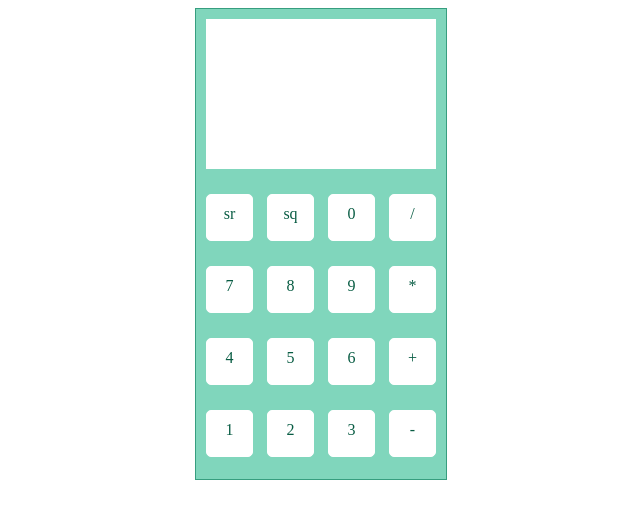
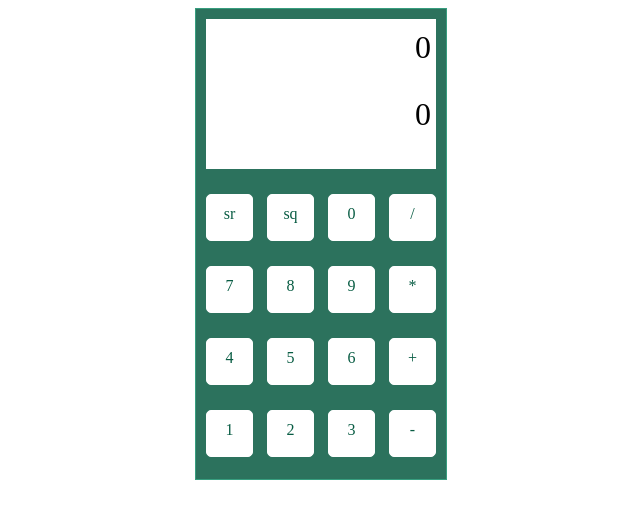
Before and after one commit to calebchris000/LocalRepo, a plain HTML site: page main.html in a window 1280 px wide. Shown: the whole page, without its empty margins (319-959 px from the left). Drawn offline with Linux system fonts and the light colour scheme.

Commit message:
Added an input and output text on screen

```diff
--- a/main.html
+++ b/main.html
@@ -11,7 +11,10 @@
 
 <body>
     <div id="body">
-        <div id="screen"></div>
+        <div id="screen">
+            <div id="input">0</div>
+            <div id="output">0</div>
+        </div>
 
             <span id="one"><div id="none">sr</div></span>
             <span id="two"><div id="none">sq</div></span>
--- a/style.css
+++ b/style.css
@@ -2,13 +2,14 @@
     border: 1px solid rgb(55, 158, 127);
     width: 250px;
     height: 470px;
-    background-color: rgb(128, 214, 188);
+    background-color: rgb(44, 114, 93);
 
 }
 
 #body {
     margin: 0 auto;
 }
+
 
 #screen {
     border: 1px solid noe;
@@ -17,6 +18,23 @@
     margin: 0 auto;
     margin-top: 10px;
     background-color: white;
+}
+#input, #output{
+    font-family: Poppins;
+    font-size: 2em;
+}
+#input{
+    position: relative;
+    top:10px;
+    left: -5px;
+    direction: rtl;
+}
+
+#output{
+    position: relative;
+    top:40px;
+    left: -5px;
+    direction: rtl;
 }
 
 span {
@@ -32,6 +50,8 @@ span {
     vertical-align: middle;
     text-align: center;
     background-color: white;
+    user-select: none;
+    transition: all .1s ease;
 }
 
 #none, #ntwo {
@@ -40,3 +60,8 @@ span {
     font-weight: 500;
     color: rgb(8, 92, 67);
 }
+
+span:active{
+    background-color: rgb(189, 189, 189);
+    border-color: rgb(44, 114, 93);
+}
```
